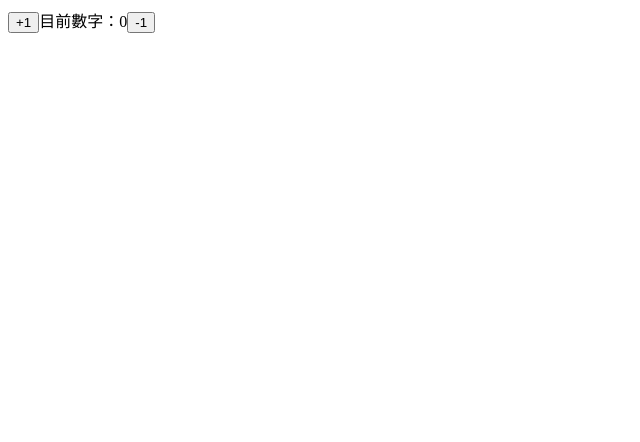
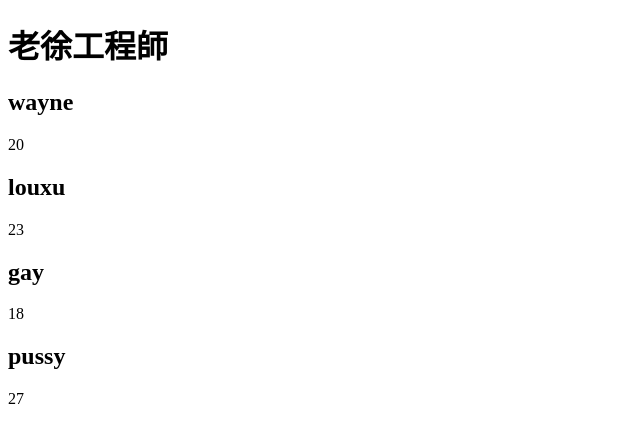
Before and after one commit to iamlouxu/React---challenge, a React (Vite) app: page / in a window 1280 px wide. Shown: the top 442 px of the page, without its empty margins (0-640 px from the left). Built offline with nearby package versions, Linux system fonts and the light colour scheme.

Commit message:
feature - props practice

```diff
--- a/src/App.jsx
+++ b/src/App.jsx
@@ -1,13 +1,17 @@
 import { useState } from "react";
-import { Return } from "./components/data.js";
+import BlogList from "./components/BlogList";
 
 function App() {
-  const [count, setCount] = useState(0);
+  const [blogs, Setblogs] = useState([
+    { name: "wayne", age: 20, id: 1 },
+    { name: "louxu", age: 23, id: 2 },
+    { name: "gay", age: 18, id: 3 },
+    { name: "pussy", age: 27, id: 4 },
+  ]);
+
   return (
     <>
-      <button onClick={() => setCount(count + 1)}>+1</button>
-      <span>目前數字：{count}</span>
-      <button onClick={() => setCount(Return(count))}>-1</button>
+      <BlogList blogs={blogs} name="老徐工程師" />
     </>
   );
 }
--- /dev/null
+++ b/src/components/BlogList.jsx
@@ -0,0 +1,15 @@
+function BlogList({ blogs, name }) {
+  return (
+    <>
+      <h1>{name}</h1>
+      {blogs.map((blog) => (
+        <div key={blog.id}>
+          <h2>{blog.name}</h2>
+          <p>{blog.age}</p>
+        </div>
+      ))}
+    </>
+  );
+}
+
+export default BlogList;
```
